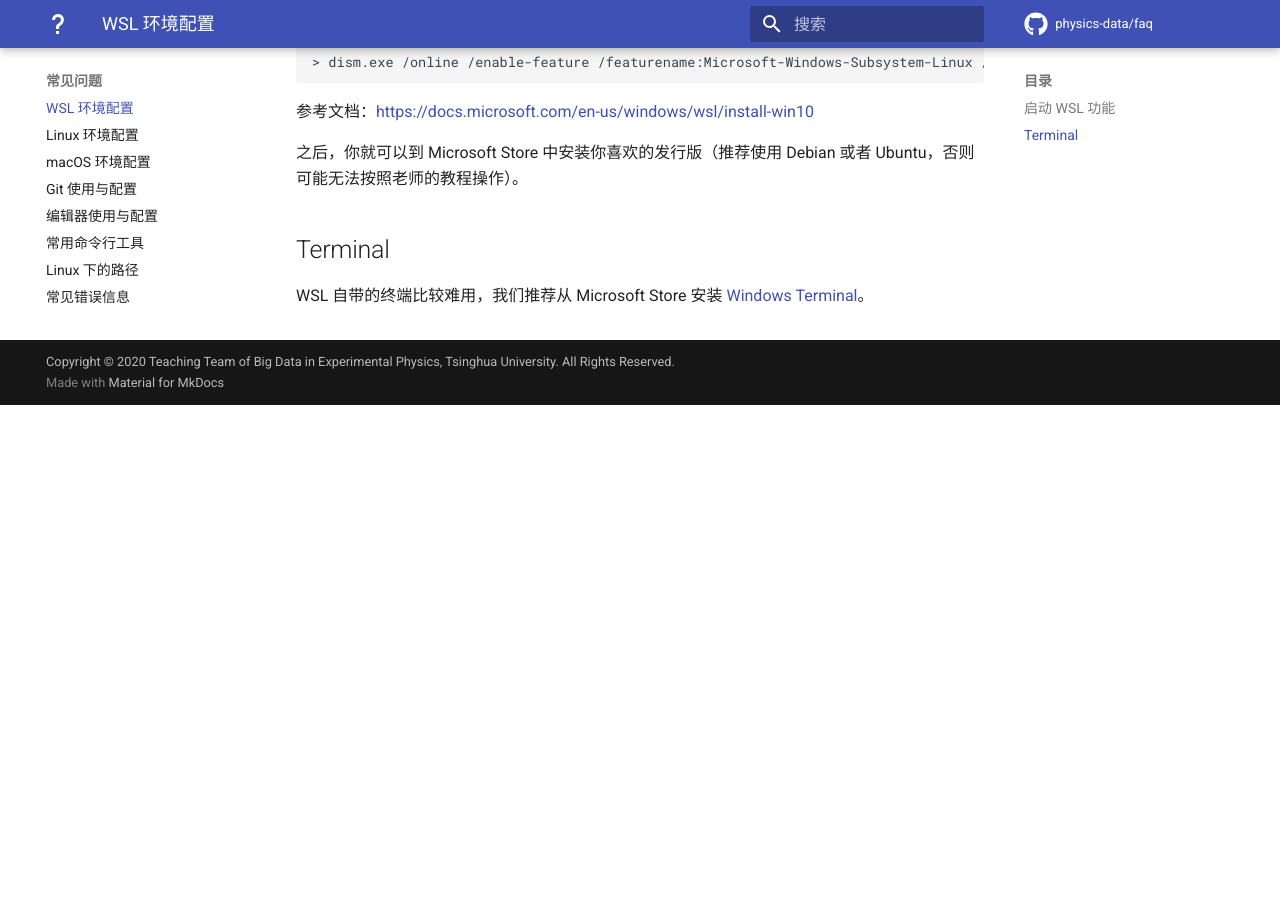
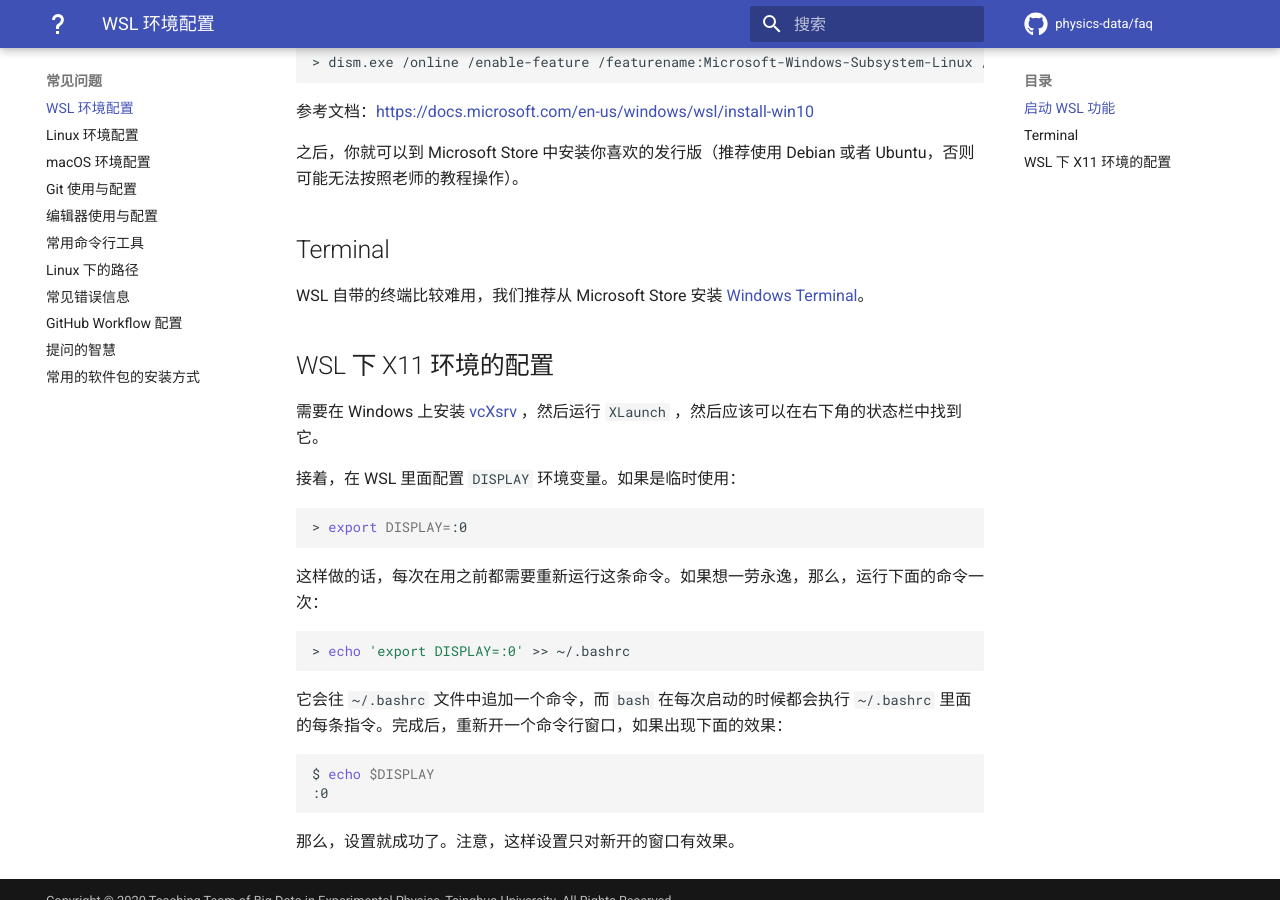
Before and after one commit to physics-data/faq, an MkDocs documentation site: the page built from docs/wsl.md, in a window 1280 px wide and 900 px high, scrolled down 495 px. Built offline with MkDocs 1.6.1 and Material for MkDocs 9.7.7, drawn with Linux system fonts in a browser that asks for light colours; comment, search, counter and statistics services are not loaded; before the commit the page ends 900 px from its top, so only the background shows below that.

Commit message:
Add docs for x11 in wsl

````diff
--- a/docs/wsl.md
+++ b/docs/wsl.md
@@ -21,3 +21,28 @@
 ## Terminal
 
 WSL 自带的终端比较难用，我们推荐从 Microsoft Store 安装 [Windows Terminal](https://www.microsoft.com/zh-cn/p/windows-terminal/9n0dx20hk701)。
+
+## WSL 下 X11 环境的配置
+
+需要在 Windows 上安装 [vcXsrv](https://sourceforge.net/projects/vcxsrv/files/) ，然后运行 `XLaunch` ，然后应该可以在右下角的状态栏中找到它。
+
+接着，在 WSL 里面配置 `DISPLAY` 环境变量。如果是临时使用：
+
+```bash
+> export DISPLAY=:0
+```
+
+这样做的话，每次在用之前都需要重新运行这条命令。如果想一劳永逸，那么，运行下面的命令一次：
+
+```bash
+> echo 'export DISPLAY=:0' >> ~/.bashrc
+```
+
+它会往 `~/.bashrc` 文件中追加一个命令，而 `bash` 在每次启动的时候都会执行 `~/.bashrc` 里面的每条指令。完成后，重新开一个命令行窗口，如果出现下面的效果：
+
+```bash
+$ echo $DISPLAY
+:0
+```
+
+那么，设置就成功了。注意，这样设置只对新开的窗口有效果。
````
